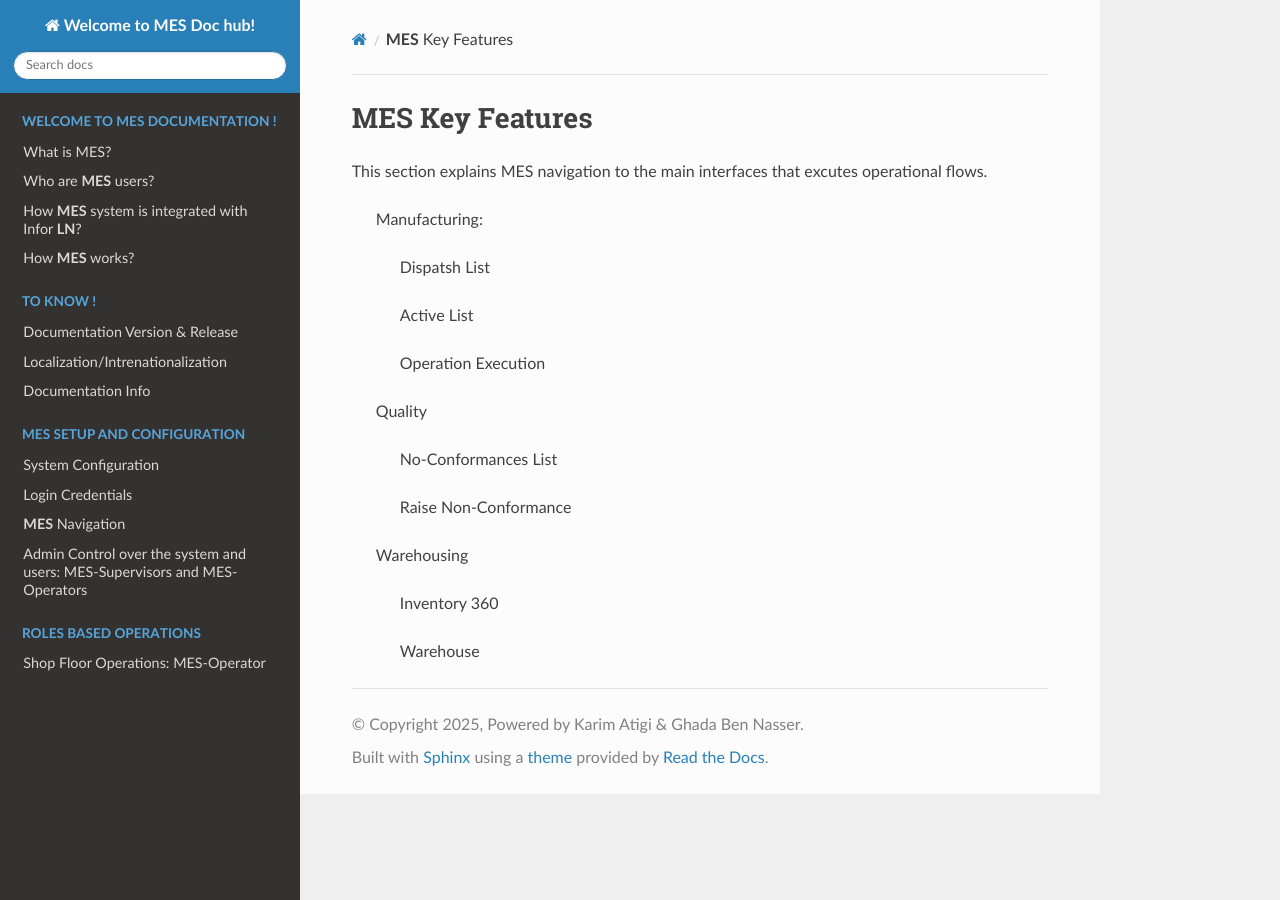
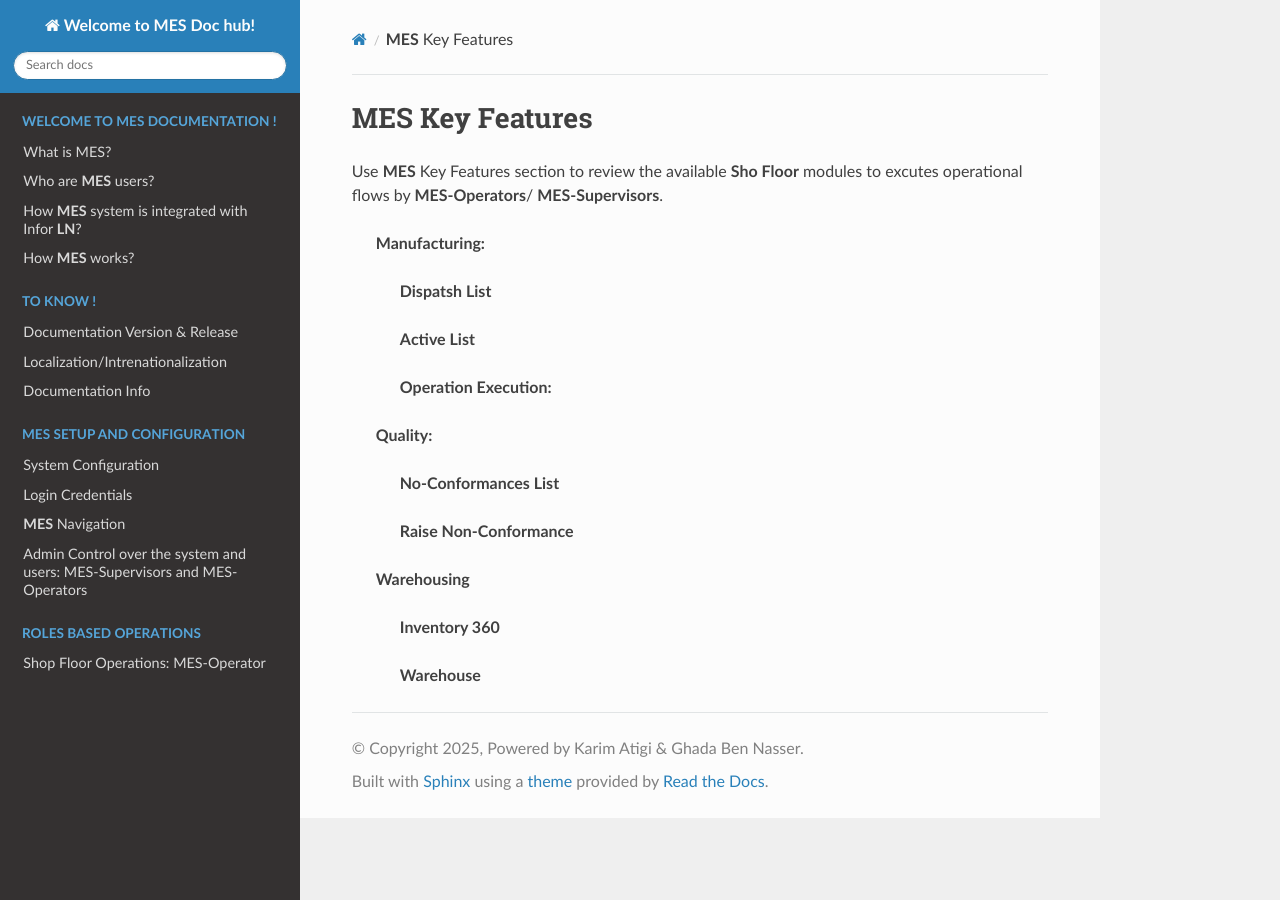
Before and after one commit to ghadiben0/-rtd-tutorial-ghadi2, a Sphinx documentation site: the page built from docs/source/features.rst, in a window 1280 px wide. Built offline with Sphinx 7.4.7 and the Read the Docs theme 3.1.0, drawn with Linux system fonts in a browser that asks for light colours.

Commit message:
Update features.rst

```diff
--- a/docs/source/features.rst
+++ b/docs/source/features.rst
@@ -1,24 +1,24 @@
 **MES** Key Features
 ==========
 
-This section explains MES navigation to the main interfaces that excutes operational flows.
+Use **MES** Key Features section to review the available **Sho Floor** modules to excutes operational flows by **MES-Operators**/ **MES-Supervisors**.
 
-    Manufacturing:
+    **Manufacturing:**
 
-      Dispatsh List
+      **Dispatsh List**
 
-      Active List
+      **Active List**
 
-      Operation Execution
+      **Operation Execution:**
 
-    Quality
+    **Quality:**
 
-      No-Conformances List
+      **No-Conformances List**
 
-      Raise Non-Conformance
+      **Raise Non-Conformance**
 
-    Warehousing
+    **Warehousing**
 
-      Inventory 360
+      **Inventory 360**
 
-      Warehouse
+      **Warehouse**
```
